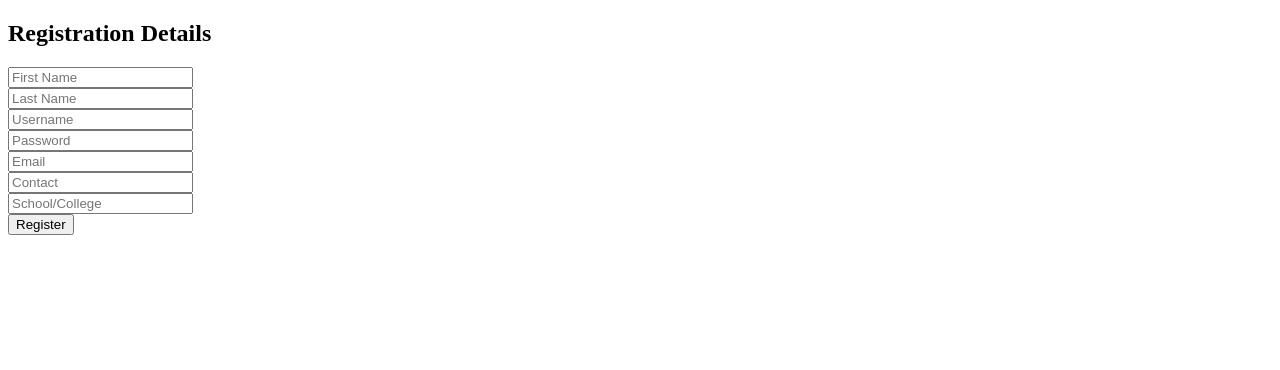
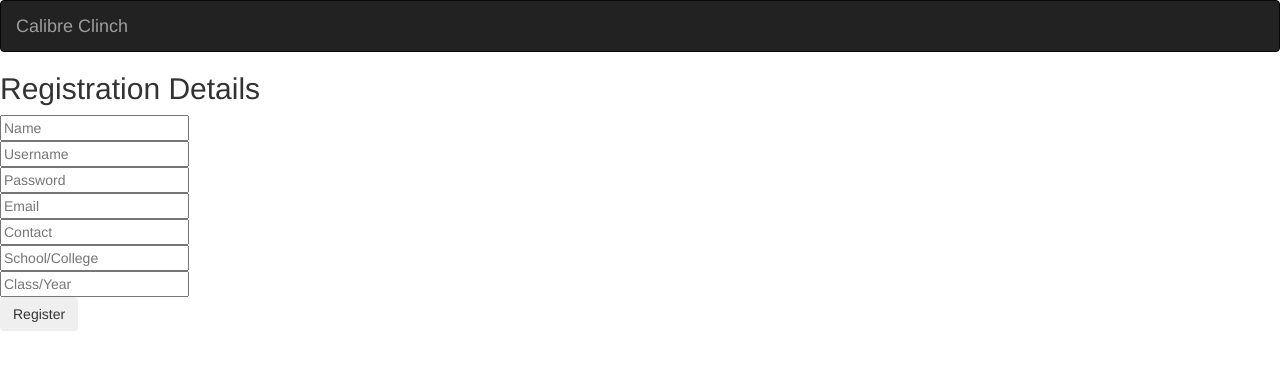
Before and after one commit to pulkitjain11/CalibreClinch, a PHP site: page /register.php in a window 1280 px wide. Shown: the top 370 px of the page. Run offline with PHP 8.4, Linux system fonts and the light colour scheme; some libraries are stand-ins or nearby versions.

Commit message:
Added Navbar and register page set

```diff
--- a/index.php
+++ b/index.php
@@ -1,10 +1,6 @@
 <!DOCTYPE html>
 <html lang="en">
 <head>
-<!--
-New Event
-http://www.templatemo.com/tm-486-new-event
--->
 <title>Calibre Clinch</title>
 <meta name="description" content="">
 <meta name="author" content="">
--- a/register.php
+++ b/register.php
@@ -9,9 +9,6 @@ include "connection.php";
     <!-- Required meta tags-->
     <meta charset="UTF-8">
     <meta name="viewport" content="width=device-width, initial-scale=1, shrink-to-fit=no">
-    <meta name="description" content="Colorlib Templates">
-    <meta name="author" content="Colorlib">
-    <meta name="keywords" content="Colorlib Templates">
 
     <!-- Title Page-->
     <title>Register</title>
@@ -19,18 +16,22 @@ include "connection.php";
     <!-- Icons font CSS-->
     <link href="vendor/mdi-font/css/material-design-iconic-font.min.css" rel="stylesheet" media="all">
     <link href="vendor/font-awesome-4.7/css/font-awesome.min.css" rel="stylesheet" media="all">
+    <link rel="stylesheet" href="https://maxcdn.bootstrapcdn.com/bootstrap/3.4.1/css/bootstrap.min.css">
     <!-- Font special for pages-->
     <link href="https://fonts.googleapis.com/css?family=Poppins:100,100i,200,200i,300,300i,400,400i,500,500i,600,600i,700,700i,800,800i,900,900i" rel="stylesheet">
-
-    <!-- Vendor CSS-->
-    <link href="vendor/select2/select2.min.css" rel="stylesheet" media="all">
-    <link href="vendor/datepicker/daterangepicker.css" rel="stylesheet" media="all">
 
     <!-- Main CSS-->
     <link href="css/main.css" rel="stylesheet" media="all">
 </head>
 
 <body>
+  <nav class="navbar navbar-inverse">
+  <div class="container-fluid" style="margin-bottom:0px;">
+    <div class="navbar-header">
+      <a class="navbar-brand" href="index.php">Calibre Clinch</a>
+    </div>
+  </div>
+</nav>
     <div class="page-wrapper bg-gra-01 p-t-180 p-b-100 font-poppins">
         <div class="wrapper wrapper--w780">
             <div class="card card-3">
@@ -39,10 +40,7 @@ include "connection.php";
                     <h2 class="title">Registration Details</h2>
                     <form action="" method="POST">
                         <div class="input-group">
-                            <input class="input--style-3" type="text" placeholder="First Name" name="firstname"required>
-                        </div>
-                        <div class="input-group">
-                            <input class="input--style-3" type="text" placeholder="Last Name" name="lastname"required>
+                            <input class="input--style-3" type="text" placeholder="Name" name="name"required>
                         </div>
                         <div class="input-group">
                             <input class="input--style-3" type="text" placeholder="Username" name="username"required>
@@ -58,6 +56,9 @@ include "connection.php";
                         </div>
                         <div class="input-group">
                             <input class="input--style-3" type="text" placeholder="School/College" name="school"required>
+                        </div>
+                        <div class="input-group">
+                            <input class="input--style-3" type="text" placeholder="Class/Year" name="class"required>
                         </div>
                         <div class="p-t-10">
                             <button class="btn btn--pill btn--green" type="submit"name="submit1">Register</button>
@@ -96,7 +97,7 @@ include "connection.php";
         <?php
       }
       else {
-        mysqli_query($link,"insert into registration values(NULL,'$_POST[firstname]','$_POST[lastname]','$_POST[username]','$_POST[password]','$_POST[email]','$_POST[contact]','$_POST[school]')") or die(mysqli_error($link));
+        mysqli_query($link,"insert into registration values(NULL,'$_POST[name]','$_POST[username]','$_POST[password]','$_POST[email]','$_POST[contact]','$_POST[school]','$_POST[class]')") or die(mysqli_error($link));
         ?>
         <script type="text/javascript">
           document.getElementById("success").style.display="none";
@@ -120,7 +121,6 @@ include "connection.php";
     <!-- Main JS-->
     <script src="js/global.js"></script>
 
-</body><!-- This templates was made by Colorlib (https://colorlib.com) -->
+</body>
 
 </html>
-<!-- end document-->
```
Also changed, not shown: 1 other file.
